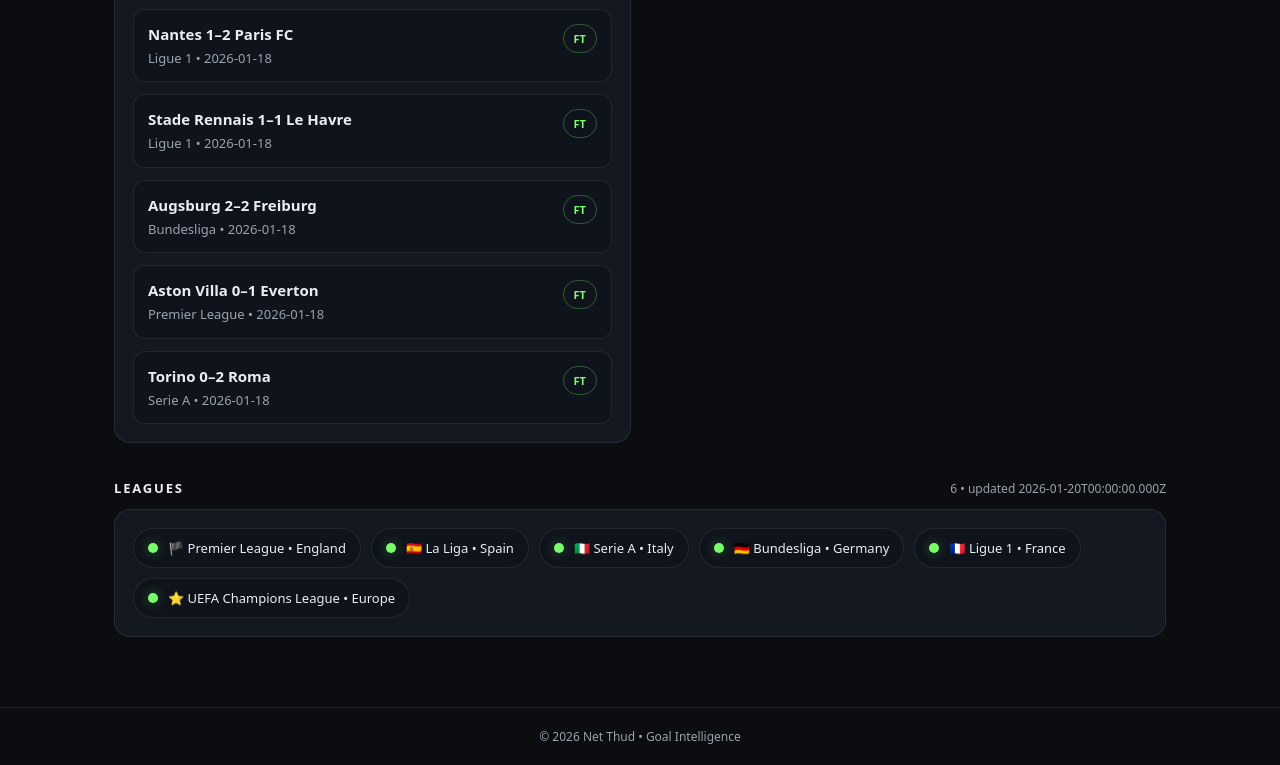
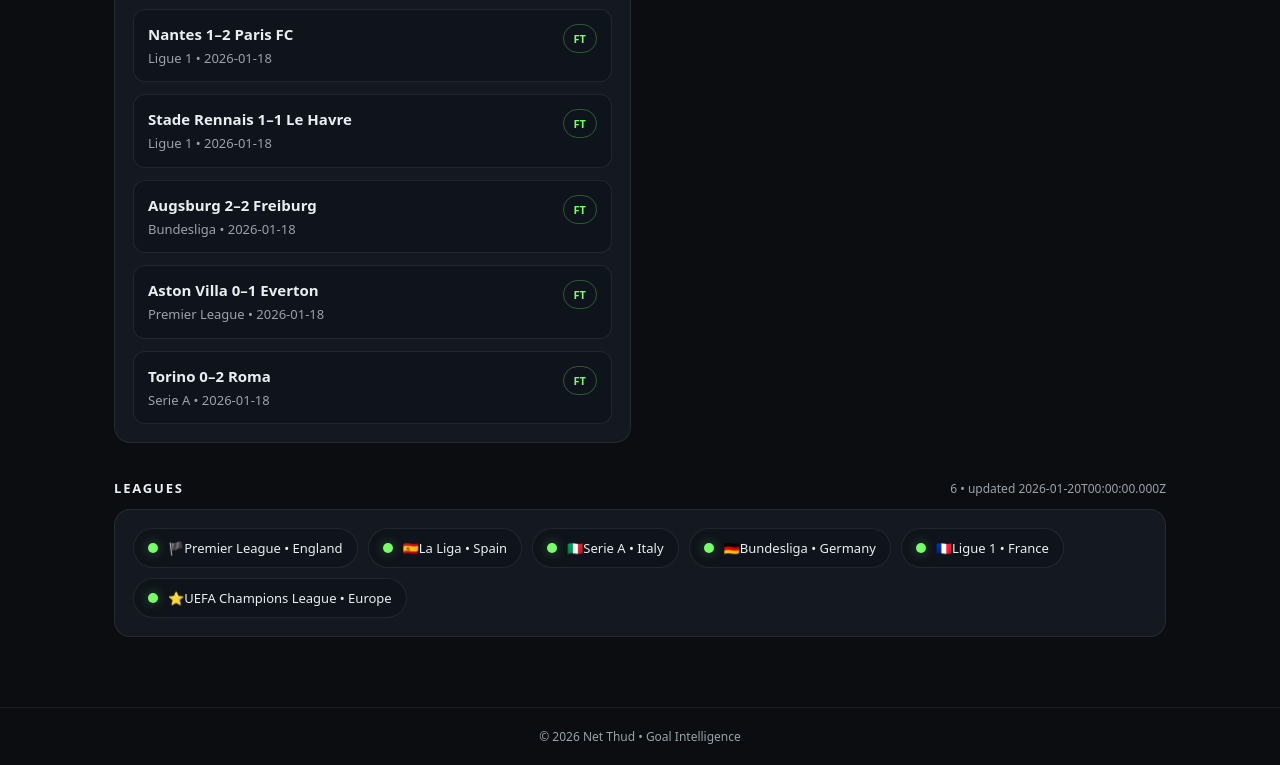
Before and after one commit to oayrilmaz/netthud, a plain HTML site: page index.html in a window 1280 px wide. Shown: the part 5811-6576 px from the top of the page. Drawn offline with Linux system fonts and the light colour scheme.

Commit message:
Update index.html

```diff
--- a/index.html
+++ b/index.html
@@ -789,7 +789,7 @@
         const emoji = (l && typeof l === "object") ? (l.emoji || "") : "";
         const country = (l && typeof l === "object") ? (l.country || "") : "";
 
-        el.innerHTML = `<span class="dot"></span>${esc(emoji ? emoji + " " : "")}${esc(name)}${esc(country ? " • " + country : "")}`;
+        el.innerHTML = `<span class="dot"></span>${esc(emoji ? " " + emoji : "")}${esc(name)}${esc(country ? " • " + country : "")}`;
         container.appendChild(el);
       });
     } catch (e) {
```
